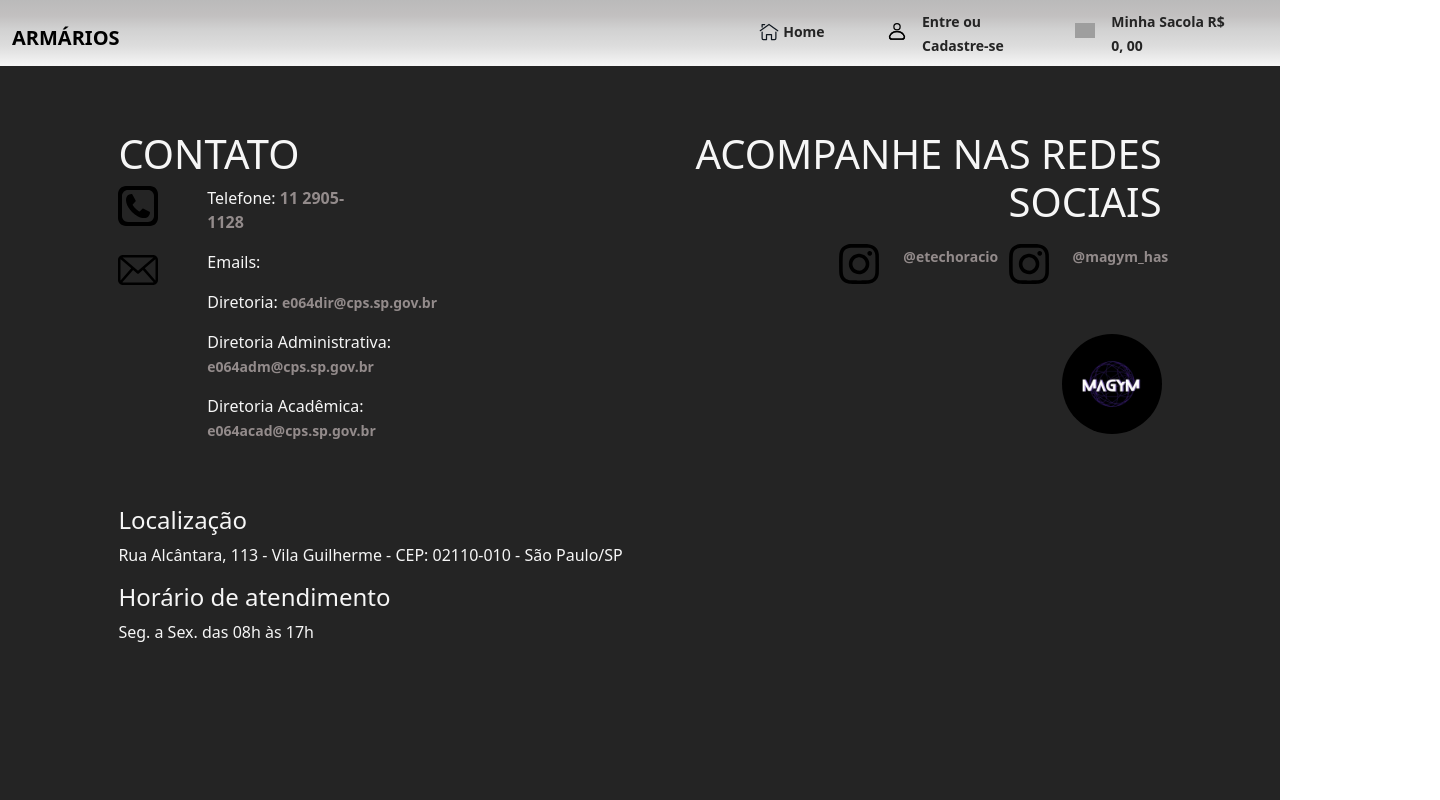
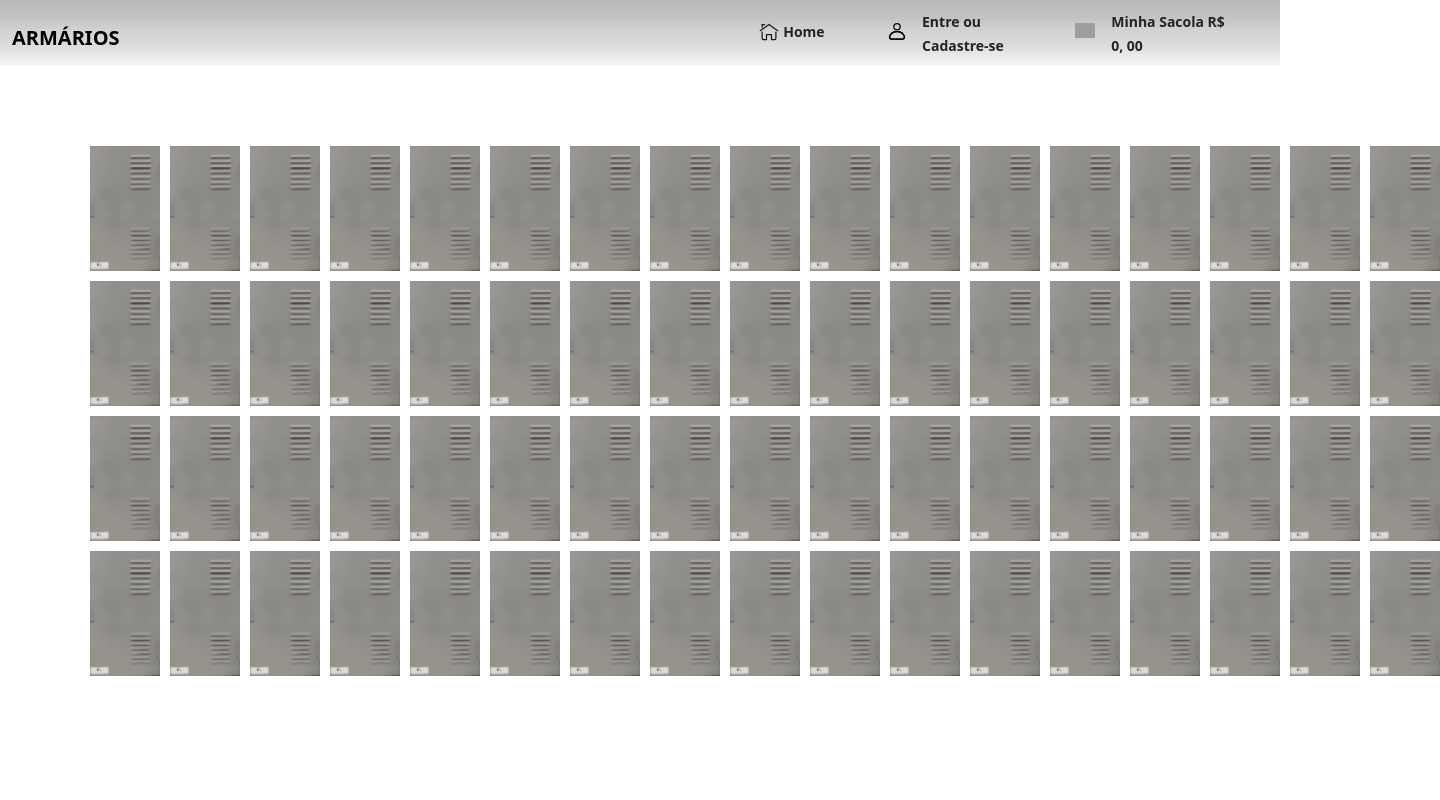
Before and after one commit to anaalmeida-v/magym-layout, an Angular app in the folder magym/: page /aluga-armario-oficina-mecanica in a window 1280 px wide. Shown: the top 800 px of the page, 1440 px wide, since content can reach past the window. Built offline with nearby package versions, Linux system fonts and the light colour scheme; grey boxes are pictures that could not be loaded.

Commit message:
aluguel-armarios intro

```diff
--- a/magym/src/app/components/aluga-armario-oficina-mecanica/aluga-armario-oficina-mecanica.component.css
+++ b/magym/src/app/components/aluga-armario-oficina-mecanica/aluga-armario-oficina-mecanica.component.css
@@ -4,3 +4,21 @@
   background-position: center;
   height: 100vh;
 }
+* {
+  list-style-type: none;
+}
+.armario {
+  background-repeat: no-repeat;
+  background-image: url(../../../assets/armario.jpeg);
+  height: 125px;
+  width: 70px;
+  margin: 0 0 10px 0;
+}
+.coluna-armario {
+  height: 80vh;
+  margin-top: 10vh;
+  padding-left: 10px;
+}
+.conjunto-armarios{
+  padding-left: 10vh;
+}
--- a/magym/src/app/components/aluga-armario-oficina-mecanica/aluga-armario-oficina-mecanica.component.html
+++ b/magym/src/app/components/aluga-armario-oficina-mecanica/aluga-armario-oficina-mecanica.component.html
@@ -45,11 +45,112 @@
   </div>
 </nav>
 
-
 <section>
-
+  <div class="d-flex conjunto-armarios">
+    <ul class="coluna-armario">
+      <li class="armario ocupado" aria-label=""></li>
+      <li class="armario disponível"></li>
+      <li class="armario ocupado"></li>
+      <li class="armario ocupado"></li>
+    </ul>
+    <ul class="coluna-armario">
+      <li class="armario ocupado"></li>
+      <li class="armario ocupado"></li>
+      <li class="armario ocupado"></li>
+      <li class="armario disponível"></li>
+    </ul>
+    <ul class="coluna-armario">
+      <li class="armario ocupado"></li>
+      <li class="armario ocupado"></li>
+      <li class="armario ocupado"></li>
+      <li class="armario disponível"></li>
+    </ul>
+    <ul class="coluna-armario">
+      <li class="armario ocupado"></li>
+      <li class="armario ocupado"></li>
+      <li class="armario ocupado"></li>
+      <li class="armario ocupado"></li>
+    </ul>
+    <ul class="coluna-armario">
+      <li class="armario ocupado"></li>
+      <li class="armario ocupado"></li>
+      <li class="armario ocupado"></li>
+      <li class="armario ocupado"></li>
+    </ul>
+    <ul class="coluna-armario">
+      <li class="armario ocupado"></li>
+      <li class="armario ocupado"></li>
+      <li class="armario ocupado"></li>
+      <li class="armario ocupado"></li>
+    </ul>
+    <ul class="coluna-armario">
+      <li class="armario ocupado"></li>
+      <li class="armario ocupado"></li>
+      <li class="armario ocupado"></li>
+      <li class="armario ocupado"></li>
+    </ul>
+    <ul class="coluna-armario">
+      <li class="armario ocupado"></li>
+      <li class="armario disponível"></li>
+      <li class="armario ocupado"></li>
+      <li class="armario ocupado"></li>
+    </ul>
+    <ul class="coluna-armario">
+      <li class="armario ocupado"></li>
+      <li class="armario ocupado"></li>
+      <li class="armario ocupado"></li>
+      <li class="armario disponível"></li>
+    </ul>
+    <ul class="coluna-armario">
+      <li class="armario ocupado"></li>
+      <li class="armario ocupado"></li>
+      <li class="armario ocupado"></li>
+      <li class="armario ocupado"></li>
+    </ul>
+    <ul class="coluna-armario">
+      <li class="armario ocupado"></li>
+      <li class="armario ocupado"></li>
+      <li class="armario ocupado"></li>
+      <li class="armario ocupado"></li>
+    </ul>
+    <ul class="coluna-armario">
+      <li class="armario ocupado"></li>
+      <li class="armario ocupado"></li>
+      <li class="armario ocupado"></li>
+      <li class="armario ocupado"></li>
+    </ul>
+    <ul class="coluna-armario">
+      <li class="armario ocupado"></li>
+      <li class="armario ocupado"></li>
+      <li class="armario ocupado"></li>
+      <li class="armario ocupado"></li>
+    </ul>
+    <ul class="coluna-armario">
+      <li class="armario ocupado"></li>
+      <li class="armario ocupado"></li>
+      <li class="armario disponível"></li>
+      <li class="armario ocupado"></li>
+    </ul>
+    <ul class="coluna-armario">
+      <li class="armario"></li>
+      <li class="armario"></li>
+      <li class="armario"></li>
+      <li class="armario"></li>
+    </ul>
+    <ul class="coluna-armario">
+      <li class="armario"></li>
+      <li class="armario"></li>
+      <li class="armario"></li>
+      <li class="armario"></li>
+    </ul>
+    <ul class="coluna-armario">
+      <li class="armario"></li>
+      <li class="armario"></li>
+      <li class="armario"></li>
+      <li class="armario"></li>
+    </ul>
+  </div>
 </section>
-
 
 <footer>
   <div class="rodape">
```
Also changed, not shown: magym/src/assets/armario.jpeg (added).
